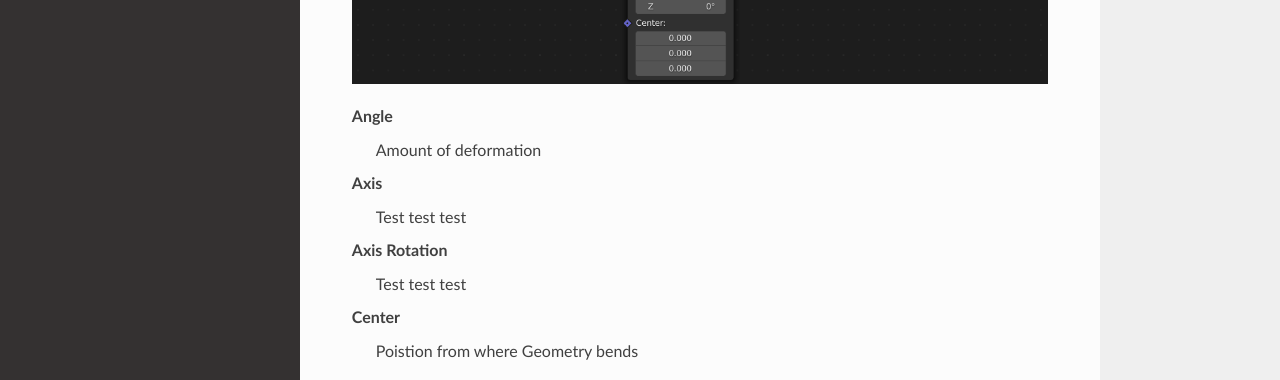
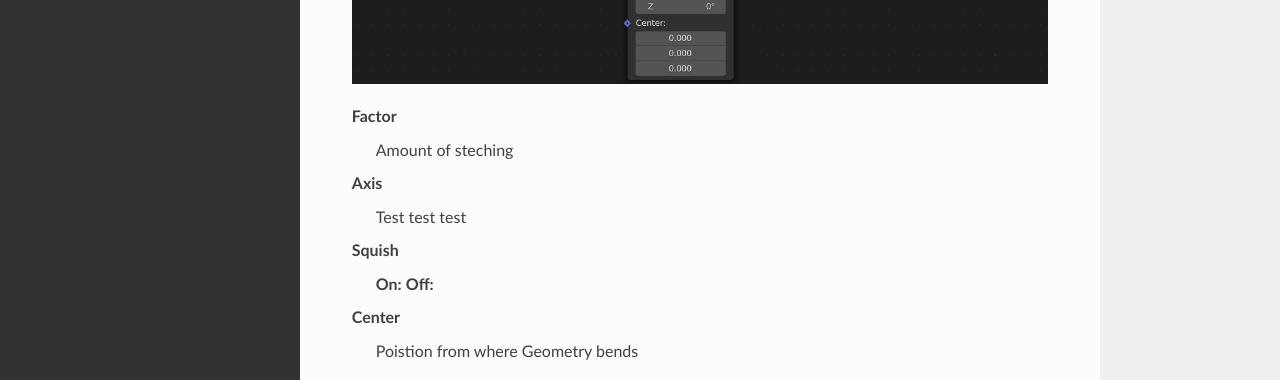
Before and after one commit to higgsas/higgsas_geo_nodes_manual, a Sphinx documentation site: the page built from docs/deformers.rst, in a window 1280 px wide and 900 px high, scrolled down 3741 px. Shown: the part 348-728 px from the top of the window. Built offline with Sphinx 7.4.7 and the Read the Docs theme 2.0.0, drawn with Linux system fonts in a browser that asks for light colours.

Commit message:
Update deformers.rst

```diff
--- a/docs/deformers.rst
+++ b/docs/deformers.rst
@@ -63,14 +63,15 @@ Stretches geometry over the axis
 
 .. image:: images/bend.PNG
 
-Angle
-  Amount of deformation
+Factor
+  Amount of steching
 
 Axis
   Test test test
 
-Axis Rotation
-  Test test test
+Squish
+  **On:**
+  **Off:**
 
 Center
   Poistion from where Geometry bends
```
